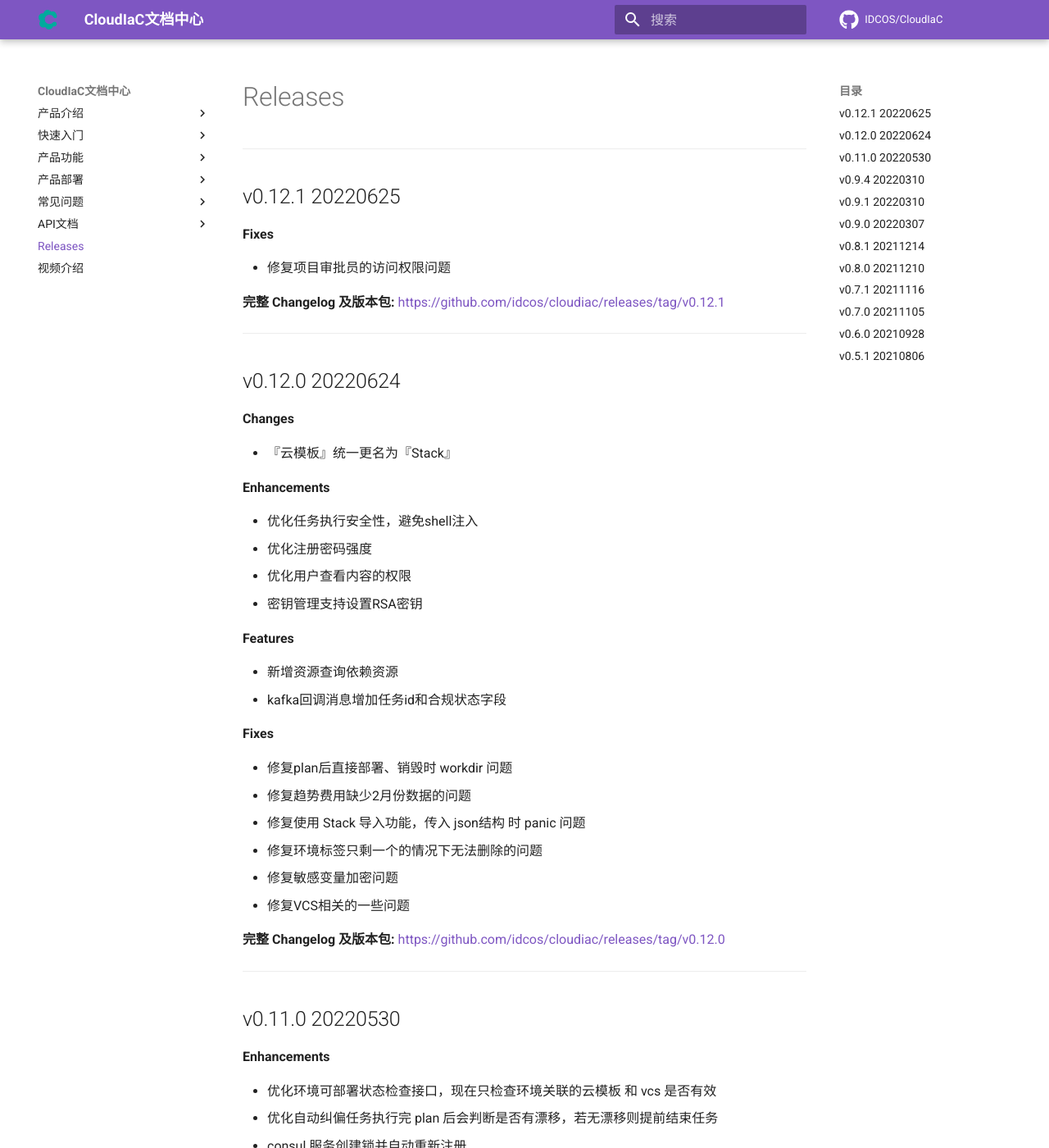
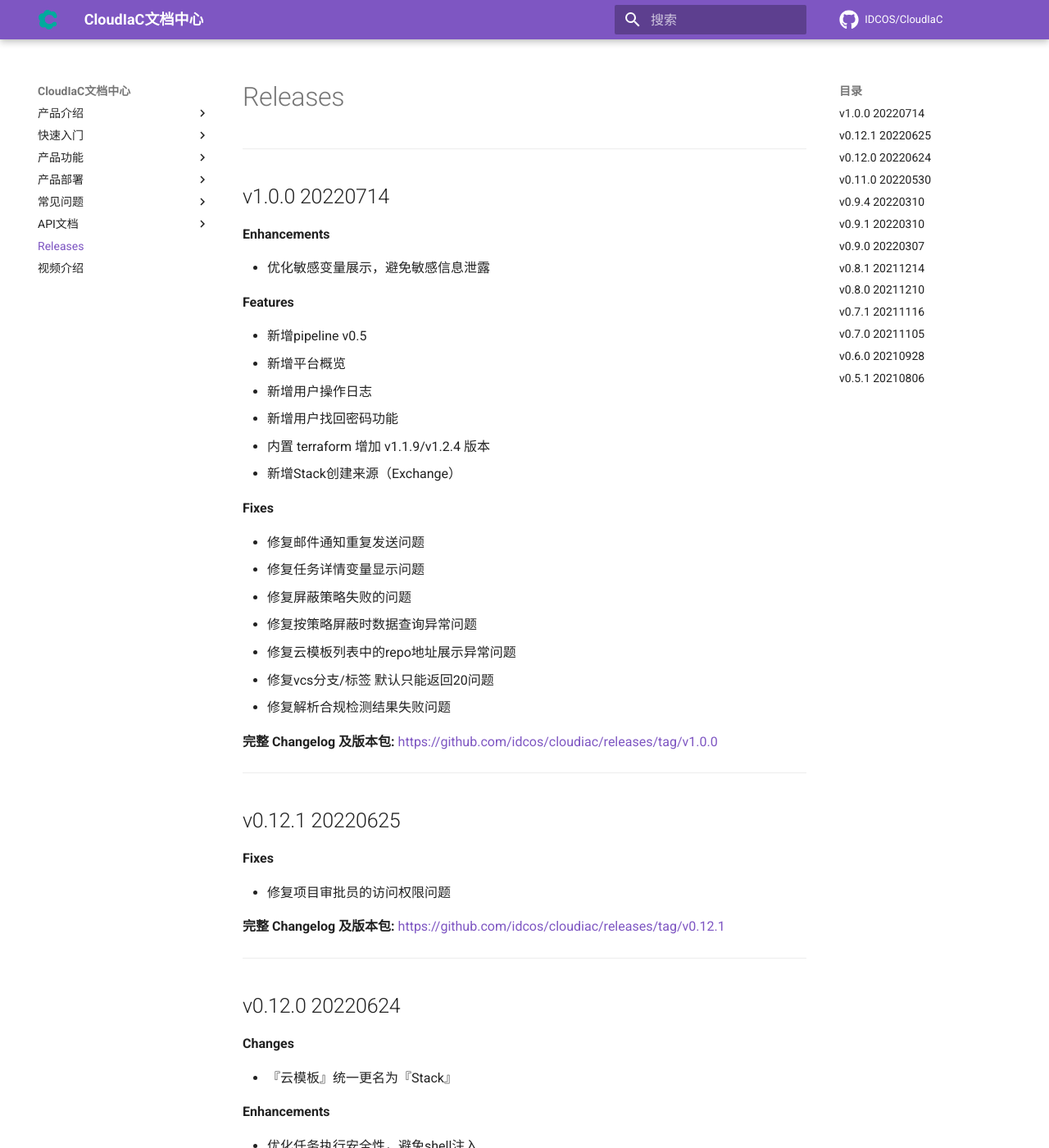
Before and after one commit to idcos/cloudiac, an MkDocs documentation site: the page built from docs/mkdocs/releases.md, in a window 1280 px wide and 1400 px high. Shown: the whole window at 82% size. Built offline with MkDocs 1.6.1 and Material for MkDocs 9.7.7, drawn with Linux system fonts in a browser that asks for light colours; comment, search, counter and statistics services are not loaded; the version menu is left out.

Commit message:
Release v1.0.0

```diff
--- a/docs/mkdocs/releases.md
+++ b/docs/mkdocs/releases.md
@@ -1,4 +1,34 @@
 # Releases
+
+------
+## v1.0.0 20220714
+**Enhancements**
+
+- 优化敏感变量展示，避免敏感信息泄露
+
+**Features**
+
+- 新增pipeline v0.5
+- 新增平台概览
+- 新增用户操作日志
+- 新增用户找回密码功能
+- 内置 terraform 增加 v1.1.9/v1.2.4 版本
+- 新增Stack创建来源（Exchange）
+
+**Fixes**
+
+- 修复邮件通知重复发送问题
+- 修复任务详情变量显示问题
+- 修复屏蔽策略失败的问题
+- 修复按策略屏蔽时数据查询异常问题
+- 修复云模板列表中的repo地址展示异常问题
+- 修复vcs分支/标签 默认只能返回20问题
+- 修复解析合规检测结果失败问题
+
+
+
+**完整 Changelog 及版本包:** [https://github.com/idcos/cloudiac/releases/tag/v1.0.0](https://github.com/idcos/cloudiac/releases/tag/v1.0.0)
+
 
 ------
 ## v0.12.1 20220625
```
Also changed, not shown: CHANGELOG.md (+30 -0 lines), changelog.json (+26 -0 lines), docs/mkdocs/product-deploy/container.md (+3 -3 lines), docs/mkdocs/product-deploy/host.md (+1 -1 lines), 2 other files.
